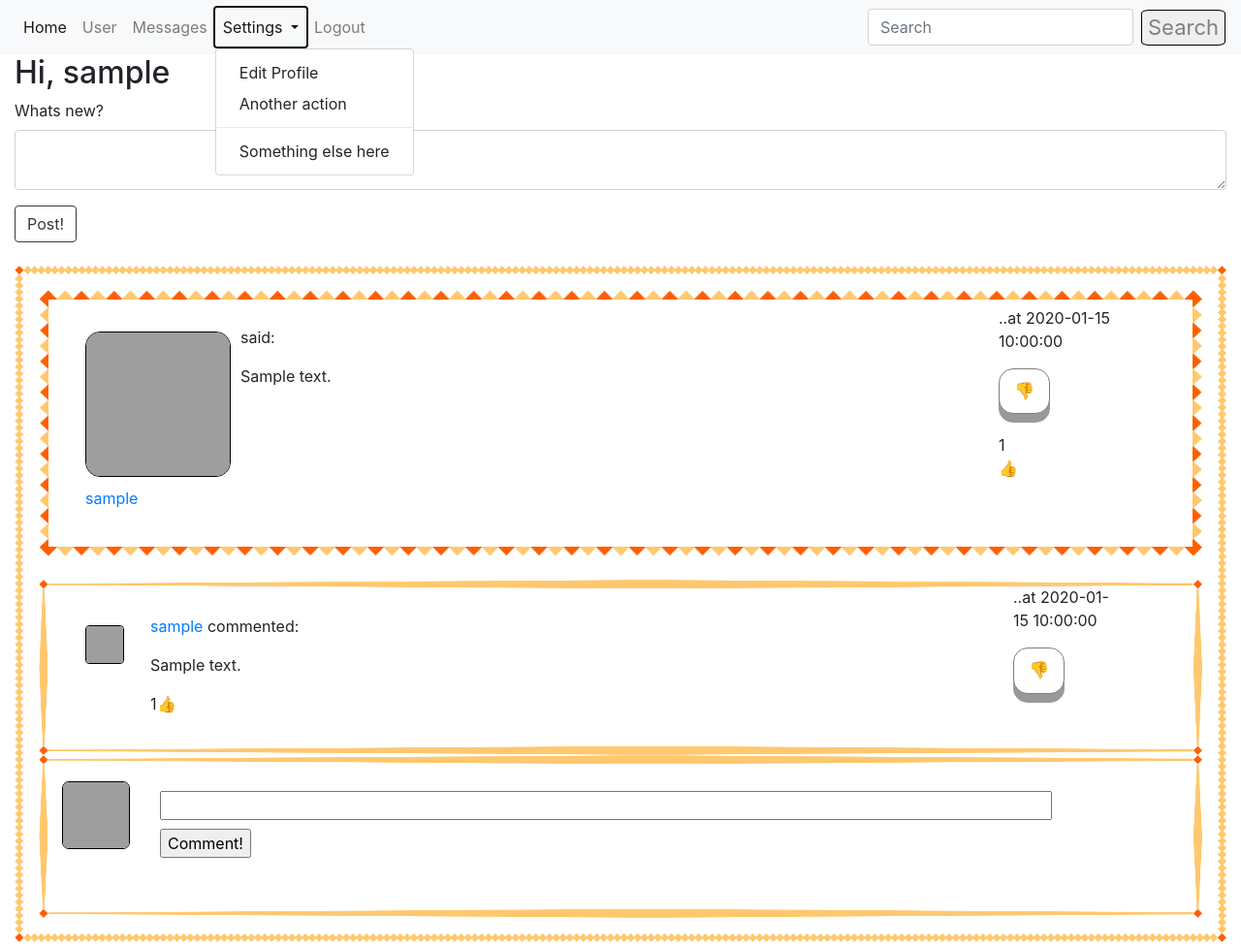
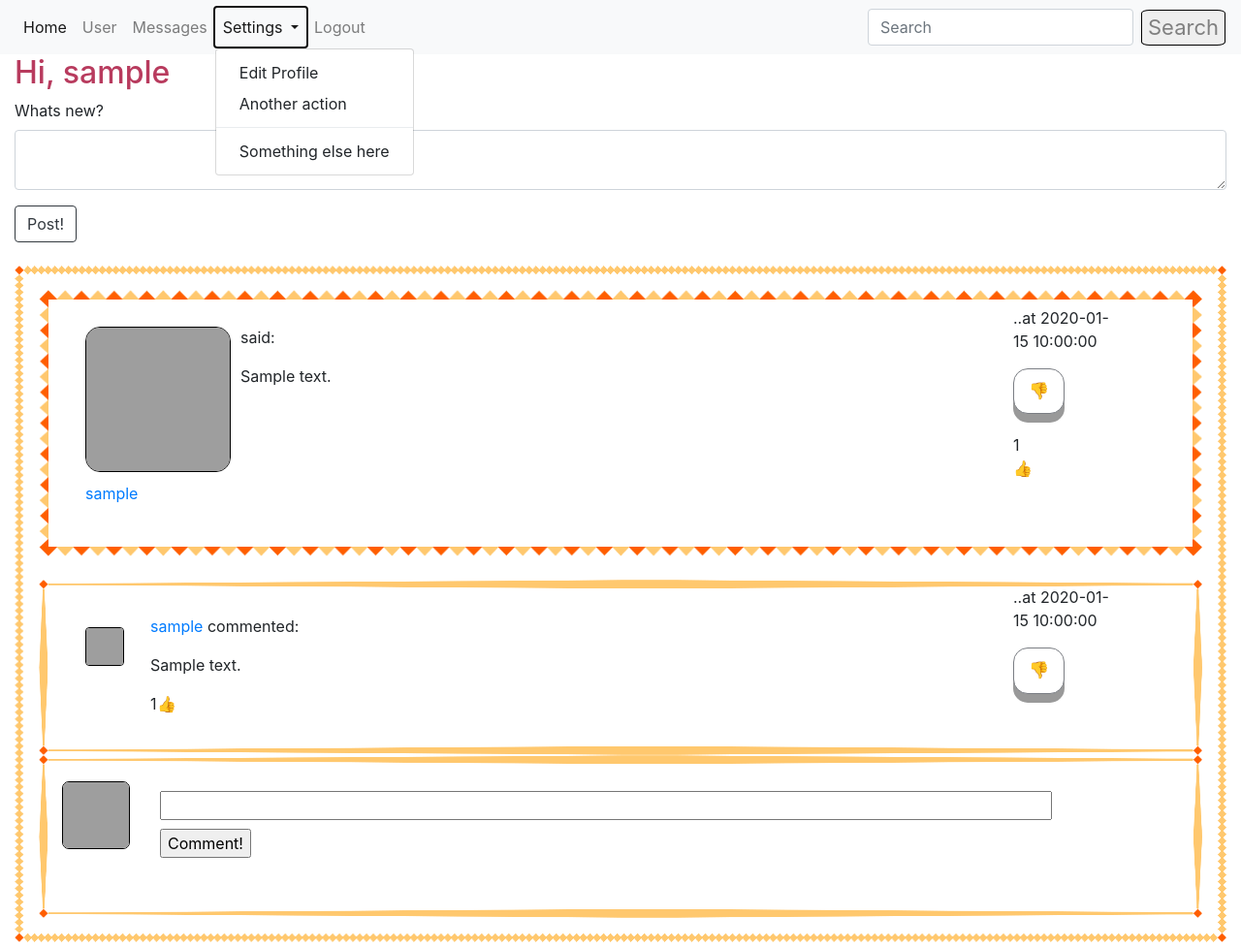
Before and after one commit to SLDem/MySNSite, a Flask app: page / in a window 1280 px wide, after a click on "Settings". Shown: the top 978 px of the page at 97% size. Run offline with Flask 2, Linux system fonts and the light colour scheme; a user stored in the database is signed in; tables that the repository leaves empty hold one stand-in row (values such as "Sample post"); some libraries are stand-ins or nearby versions; grey boxes are pictures that could not be loaded.

Commit message:
Changed some colors and removed some useless code

```diff
--- a/app/templates/_comment.html
+++ b/app/templates/_comment.html
@@ -1,17 +1,18 @@
 <div class="comment_with_background">
+    <div id="container-comment">
         <!-- Avatar -->
-    <div id="left_c">
+        <div id="left_comment">
             <a href="{{ url_for('user', username=comment.commenter.username) }}">
                 {% if comment.commenter.avatar_set %}
-                <img style="border: 1px solid #000; border-radius: 10%;" height="40px" width="40px" src="{{ url_for('static', filename=comment.commenter.username + '.jpg') }}">
+                    <img class="avatar" height="40px" width="40px" src="{{ url_for('static', filename=comment.commenter.username + '.jpg') }}">
                 {% else %}
-                <img style="border-style: solid; border-radius: 10%; border-color: black; border-width: 1px; background-color: white;" src="{{ avatars.robohash(comment.commenter.username, size='40') }}" />
+                    <img class="roboavatar" src="{{ avatars.robohash(comment.commenter.username, size='40') }}" />
                 {% endif %}
             </a>
         </div>
 
         <!-- Comment body -->
-    <div id="center_c">
+        <div id="center_comment">
             <p><a href="{{ url_for('user', username=comment.commenter.username) }}">
                 {{ comment.commenter.username }}
             </a>commented: </p>
@@ -20,7 +21,7 @@
         </div>
 
         <!-- Timestamp and like button -->
-    <div id="right_c">
+        <div id="right_comment">
             <p>..at {{comment.timestamp.replace(microsecond=0)}}</p>
             {% if current_user.liked_comment(comment) %}
                 <a href="{{ url_for('comment_like_action', comment_id=comment.id, action='dislike') }}"><div class="button">&#128078</div></a>
@@ -29,3 +30,4 @@
             {% endif %}
         </div>
     </div>
+</div>
--- a/app/templates/_message.html
+++ b/app/templates/_message.html
@@ -8,7 +8,7 @@
                 {% if message.author.avatar_set %}
                     <img height="45px" width="45px" src="{{ url_for('static', filename=message.author.username + '.jpg') }}">
                 {% else %}
-                    <img style="border-style: solid; border-radius: 10%; border-color: black; border-width: 1px; background-color: white;" src="{{ avatars.robohash(message.author.username, size='45') }}" />
+                    <img class="roboavatar" src="{{ avatars.robohash(message.author.username, size='45') }}" />
                 {% endif %}
             </a>
         </td>
--- a/app/templates/_post.html
+++ b/app/templates/_post.html
@@ -1,6 +1,6 @@
 <div class="post_with_background" style="margin-bottom: 50px;">
     <div class="post">
-        <div id="container" style="margin-bottom: 2%;">
+        <div id="container">
 
             <!-- Avatar and username -->
             <div id="left">
@@ -49,16 +49,16 @@
 
 
     <!-- New comment avatar and form-->
-    <div id="container_pc">
-        <div id="left_pc">
+    <div id="container_post_comment">
+        <div id="left_post_comment">
             {% if current_user.avatar_set %}
-                <img style="margin-top: -30%; border: 1px solid #000; border-radius: 10%;" height="70px" width="70px" src="{{ url_for('static', filename=current_user.username + '.jpg') }}">
+                <img class="avatar" height="70px" width="70px" src="{{ url_for('static', filename=current_user.username + '.jpg') }}">
             {% else %}
-                <img style=" margin-bottom: 20%; border-style: solid; border-radius: 10%; border-color: black; border-width: 1px; background-color: white;" src="{{ avatars.robohash(current_user.username, size='70') }}" />
+                <img class="roboavatar" src="{{ avatars.robohash(current_user.username, size='70') }}" />
             {% endif %}
         </div>
         <div class="comment_with_background">
-            <div id="right_pc">
+            <div id="right_post_comment">
                 <form action="{{ url_for('comment', post_id=post.id) }}" method="post" style="margin-bottom: 4%;">
                 <input type="hidden" name="csrf_token" value="{{ csrf_token() }}">
                 <input style="width: 100%; margin-bottom: 1%;" type=text name=comment>
--- a/app/templates/_user_field.html
+++ b/app/templates/_user_field.html
@@ -5,7 +5,7 @@
                 {% if user.avatar_set %}
                     <img height="45px" width="45px" src="{{ url_for('static', filename=user.username + '.jpg') }}">
                 {% else %}
-                    <img style="border-style: solid; border-radius: 10%; border-color: black; border-width: 1px; background-color: white;" src="{{ avatars.robohash(user.username, size='45') }}" />
+                    <img class="roboavatar" src="{{ avatars.robohash(user.username, size='45') }}" />
                 {% endif %}
             </a>
         </td>
--- a/app/templates/base.html
+++ b/app/templates/base.html
@@ -10,34 +10,49 @@
     <body>                                                <!-- round -->
     <style type="text/css">
 
-        #container{width:100%; height: 190px;}
-        #left{float: left; width: 160px; margin-left: 2%; margin-top: 0.5%;}
+
+        #container{width:100%; height: 190px; margin-bottom: 2%;}
+        #left{float: left; width: 160px; margin-left: 2%; margin-top: 0.1%;}
         #center{margin: 0 auto; width: 80%; margin-top: 1%; margin-left: 1%;}
-        #right{float: right; width: 10%; margin-right: 70px; margin-top: -100px;}
+        #right{float: right; width: 100px; margin-right: 70px; margin-top: -100px;}
 
-        #container_pc{width:100%;}
-        #left_pc{float: left; width: 20px; margin-left: 2%; margin-top: 2.7%;}
-        #right_pc{margin: 0 auto; width: 80%; margin-top: 1%; margin-left: 100px; margin-right: 50px;}
+        #container_post_comment{width:100%;}
+        #left_post_comment{float: left; width: 20px; margin-left: 2%; margin-top: 2.7%;}
+        #right_post_comment{margin: 0 auto; width: 80%; margin-top: 1%; margin-left: 100px; margin-right: 50px;}
 
-        #container_c{width:100%; height: 190px;}
-        #left_c{float: left; width: 30px; margin-left: 2%; margin-top: 22px;}
-        #center_c{margin: 0 auto; width: 70%; margin-top: 1%; margin-left: 90px;}
-        #right_c{float: right; width: 100px; margin-right: 70px; margin-top: -150px;}
+        #container_comment{width:100%; height: 190px;}
+        #left_comment{float: left; width: 30px; margin-left: 2%; margin-top: 22px;}
+        #center_comment{margin: 0 auto; width: 70%; margin-top: 1%; margin-left: 90px;}
+        #right_comment{float: right; width: 100px; margin-right: 70px; margin-top: -150px;}
 
-        .post{
+        .avatar {
+        margin-top: -30%;
+        border: 1px solid #000;
+        border-radius: 10%;
+        }
+
+        .roboavatar {
+        border-style: solid;
+        border-radius: 10%;
+        border-color: black;
+        border-width: 1px;
+        background-color: white;
+        }
+
+        .post {
         border: 10px solid transparent;
         padding: 15px;
         border-image: url('/static/border6.png') 15 round;
         margin-bottom: 2%;
         }
 
-        .post_with_background{
+        .post_with_background {
         border: 10px solid transparent;
         padding: 15px;
         border-image: url('/static/border6.png') 30 round;
         }
 
-        .comment_with_background{
+        .comment_with_background {
         border: 10px solid transparent;
         padding: 15px;
         border-image: url('/static/border6.png') 30 stretch;
--- a/app/templates/edit_profile.html
+++ b/app/templates/edit_profile.html
@@ -1,7 +1,7 @@
 {% extends "base.html" %}
 {% import "bootstrap/wtf.html" as wtf %}
 {% block app_content %}
-    <h2>Edit Profile</h2>
+    <h2 style="color: #b83b5e;">Edit Profile</h2>
     <div class="row">
         <div class="col-md-4">
             {{ wtf.quick_form(form, button_map={'submit':'btn btn-outline-dark'}) }}
--- a/app/templates/home.html
+++ b/app/templates/home.html
@@ -2,7 +2,7 @@
 {% import "bootstrap/wtf.html" as wtf %}
 {% block app_content %}
 
-    <h2>Hi, {{current_user.username}}</h2>
+    <h2 style="color: #b83b5e;">Hi, {{current_user.username}}</h2>
 
     {% if form %}
         {{ wtf.quick_form(form, button_map={'submit':'btn btn-outline-dark'}) }}
--- a/app/templates/messages.html
+++ b/app/templates/messages.html
@@ -1,6 +1,7 @@
 {% extends "base.html" %}
 {% import "bootstrap/wtf.html" as wtf %}
 {% block app_content %}
+<h3 style="color: #b83b5e;">Followed Users: </h3>
 <table>
     <tr>
         {% for user in current_user.followed %}
--- a/app/templates/private_messages.html
+++ b/app/templates/private_messages.html
@@ -22,7 +22,7 @@
             </li>
             <li class="next{% if not next_url %} disabled{% endif %}">
                 <a href="{{ next_url or '#' }}">
-                    Newer messages <span aria-hidden="true">&rarr;</span>
+                    <span aria-hidden="true">&rarr;</span> Newer messages
                 </a>
             </li>
         </ul>
--- a/app/templates/user.html
+++ b/app/templates/user.html
@@ -11,7 +11,7 @@
                 {% endif %}
             </td>
             <td>
-                <h3 style="margin-left: 1%;">{{ user.username }}</h3>
+                <h3 style="margin-left: 1%; color: #b83b5e;">{{ user.username }}</h3>
                 {% if user.about_me %}
 
                     <p style="margin-left: 2%; width: 220%;">About me: {{ user.about_me }}</p>
```
Also changed, not shown: app/app.db. Lines whose indentation alone changed are shown as unchanged.
